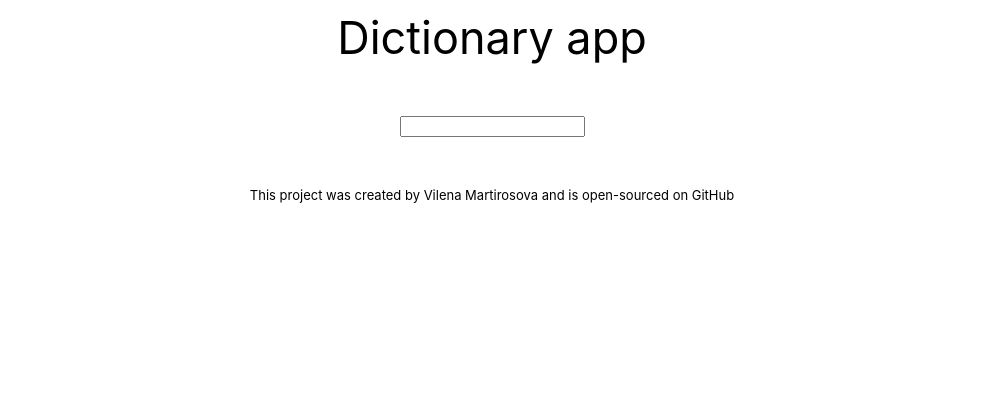
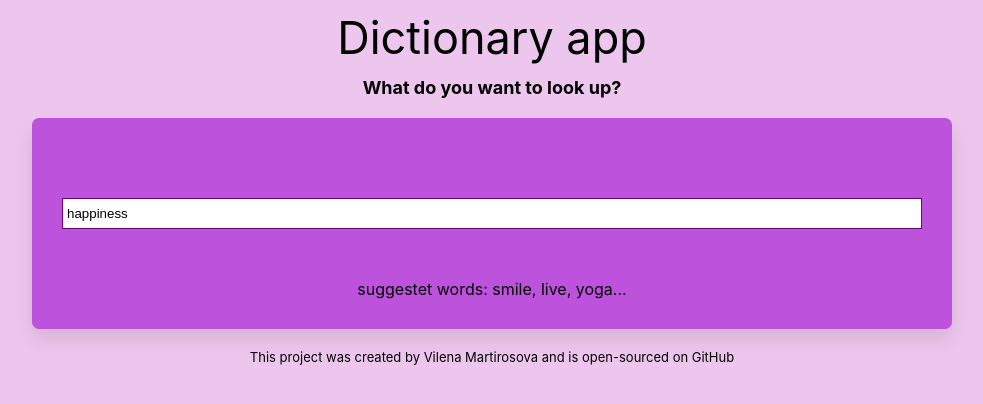
Before and after one commit to VilenaUKR/dictionary-app, a React (Create React App) app: page / in a window 1280 px wide. Shown: the top 404 px of the page, without its empty margins (148-1131 px from the left). Built offline with nearby package versions, Linux system fonts and the light colour scheme; no server answers; the HTML template or start-up script is replaced by a standard one.

Commit message:
Add basic style and add default Keyword

```diff
--- a/src/App.css
+++ b/src/App.css
@@ -1,5 +1,11 @@
+body {
+  background-color: rgb(237, 198, 237);
+}
+
 .App {
   text-align: center;
+  max-width: 960px;
+  margin: auto;
 }
 
 .App-header {
--- a/src/App.js
+++ b/src/App.js
@@ -8,7 +8,7 @@ function App() {
       <div className="container">
         <header className="App-header">Dictionary app</header>
         <main className="App-main">
-          <Dictionary />
+          <Dictionary defaultKeyword="happiness"/>
         </main>
         <footer className="App-footer">
           This project was created by Vilena Martirosova and is open-sourced on
--- a/src/Dictionary.css
+++ b/src/Dictionary.css
@@ -1,4 +1,29 @@
+.Dictionary h1 {
+  font-size: 18px;
+  font-weight: bold;
+  margin-bottom: 20px;
+}
+
 .Dictionary form {
   margin-top: 50px;
   margin-bottom: 50px;
 }
+
+.Dictionary section {
+  background-color: rgb(189, 82, 221);
+  padding: 30px;
+  border-radius: 7px;
+  box-shadow: 0 10px 20px rgb(0 0 0 / 10%);
+  margin: 20px 20px;
+}
+
+.Dictionary input {
+  width: 100%;
+  padding: 7px 4px;
+  border: 1px solid rgb(99, 6, 120);
+}
+
+.Dictionary hint {
+  font-size: 11px;
+  margin-top: 5px;
+}
--- a/src/Dictionary.js
+++ b/src/Dictionary.js
@@ -3,31 +3,54 @@ import React, { useState } from "react";
 import Results from "./Results";
 import "./Dictionary.css";
 
-export default function Dictionary() {
-  let [keyword, setKeyword] = useState("");
+export default function Dictionary(props) {
+  let [keyword, setKeyword] = useState(props.defaultKeyword);
   let [results, setResults] = useState(null);
+  let [loaded, setloaded] = useState(false);
 
   function handleResponse(response) {
     console.log(response.data[0]);
     setResults(response.data[0]);
   }
 
-  function search(event) {
-    event.preventDefault();
+  function search() {
     let apiUrl = `https://api.dictionaryapi.dev/api/v2/entries/en/${keyword}`;
     axios.get(apiUrl).then(handleResponse);
+  }
+
+  function handleSubmit(event) {
+    event.preventDefault();
+    search();
   }
 
   function handleKeywordChange(event) {
     setKeyword(event.target.value);
   }
 
+  function load() {
+    setloaded(true);
+    search();
+  }
+
+  if (loaded) {
     return (
       <div className="Dictionary">
-      <form onSubmit={search}>
-        <input type="search" onChange={handleKeywordChange} />
+        <h1>What do you want to look up?</h1>
+        <section>
+          <form onSubmit={handleSubmit}>
+            <input
+              type="search"
+              onChange={handleKeywordChange}
+              defaultValue={props.defaultKeyword}
+            />
           </form>
+          <div className="hint">suggestet words: smile, live, yoga...</div>
+        </section>
         <Results results={results} />
       </div>
     );
+  } else {
+    load();
+    return "Loading";
   }
+}
--- /dev/null
+++ b/src/Meaning.css
@@ -0,0 +1,16 @@
+
+.Meaning h3 {
+    font-size: 24px;
+    line-height: 1.5;
+    font-weight: bold;
+
+}
+
+.Meaning .example {
+    font-style: italic;
+    color: gray;
+
+}
+.Meaning .definition {
+
+}
--- a/src/Meaning.js
+++ b/src/Meaning.js
@@ -1,20 +1,18 @@
 import React from "react";
 import Synonyms from "./Synonyms";
+import "./Meaning.css";
 
 export default function Meaning(props) {
   return (
     <div className="Meaning">
       <h3>{props.meaning.partOfSpeech}</h3>
-      {props.meaning.definitions.map(function (definition, index) {
+      {props.meaning.definitions.map(function(definition, index) {
         return (
           <div key={index}>
-            <p>
-              {definition.definition}
-              <br />
-              <em>{definition.example}</em>
-              <br />
-              <Synonyms synonyms={definition.synonyms} />
-            </p>{" "}
+            <div className="definition">{definition.definition}</div>
+            <div className="example">{definition.example}</div>
+
+            <Synonyms synonyms={definition.synonyms} />
           </div>
         );
       })}
--- /dev/null
+++ b/src/Phonetic.css
@@ -0,0 +1,3 @@
+.Phonetic {
+  margin: 20px 0;
+}
--- a/src/Phonetic.js
+++ b/src/Phonetic.js
@@ -1,5 +1,6 @@
 import React from "react";
 import ReactAudioPlayer from "react-audio-player";
+import "./Phonetic.css";
 
 export default function Phonetic(props) {
   if (props.phonetic.audio) {
--- /dev/null
+++ b/src/Results.css
@@ -0,0 +1,5 @@
+.Results h2 {
+  font-size: 36px;
+  font-weight: bold;
+  line-height: 1.5;
+}
--- a/src/Results.js
+++ b/src/Results.js
@@ -1,24 +1,27 @@
 import React from "react";
 import Meaning from "./Meaning";
 import Phonetic from "./Phonetic";
+import "./Results.css";
 
 export default function Results(props) {
   if (props.results) {
     return (
       <div className="Results">
+        <section>
           <h2>{props.results.word}</h2>
-        {props.results.phonetics.map(function (phonetic, index) {
+          {props.results.phonetics.map(function(phonetic, index) {
             return (
               <div key={index}>
                 <Phonetic phonetic={phonetic} />
               </div>
             );
           })}
-        {props.results.meanings.map(function (meaning, index) {
+        </section>
+        {props.results.meanings.map(function(meaning, index) {
           return (
-            <div key={index}>
+            <section key={index}>
               <Meaning meaning={meaning} />
-            </div>
+            </section>
           );
         })}
       </div>
--- /dev/null
+++ b/src/Synonyms.css
@@ -0,0 +1,10 @@
+.Synonyms {
+margin:30px 0 0;
+padding: 0;
+}
+
+.Synonyms li{
+    font-size: 15px;
+display: inline;
+padding-right: 10px;
+}
--- a/src/Synonyms.js
+++ b/src/Synonyms.js
@@ -1,10 +1,11 @@
 import React from "react";
+import "./Synonyms.css";
 
 export default function Synonyms(props) {
   if (props.synonyms) {
     return (
       <ul className="Synonyms">
-        {props.synonyms.map(function (synonym, index) {
+        {props.synonyms.map(function(synonym, index) {
           return <li key={index}>{synonym}</li>;
         })}
       </ul>
```
Lines whose indentation alone changed are shown as unchanged.
